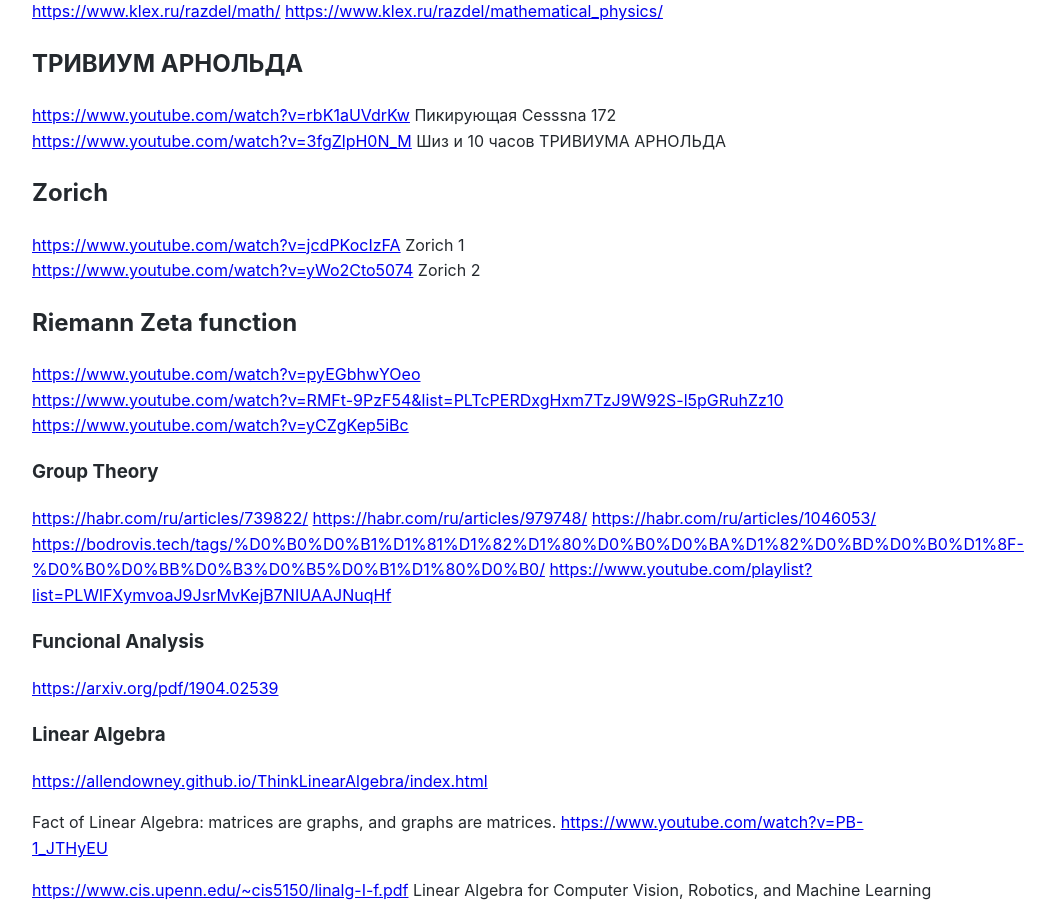
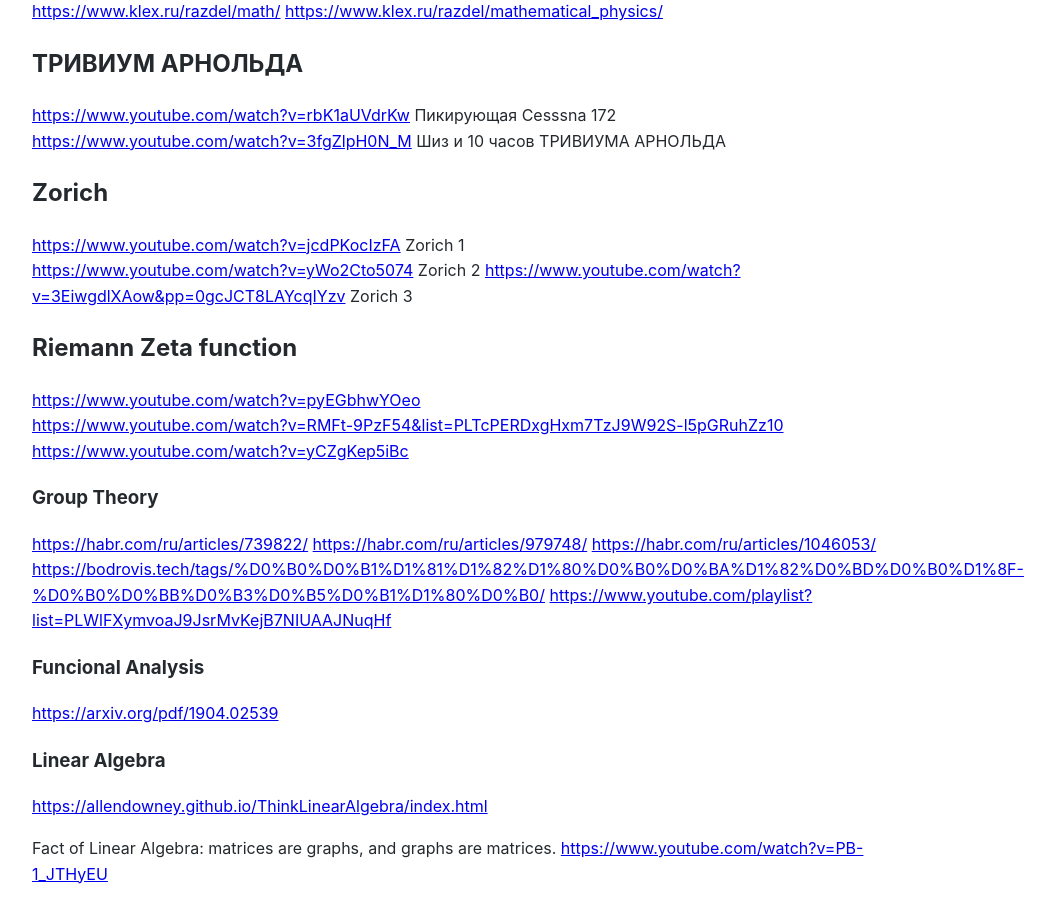
Before and after one commit to Michael-Lubinsky/michael-lubinsky.github.com, a Jekyll site: the page built from math/math.md, in a window 1280 px wide and 900 px high, scrolled down 667 px. Shown: the whole window, without its empty margins (158-1213 px from the left). Built offline with Jekyll 4.4.1, drawn with Linux system fonts in a browser that asks for light colours; our own code applies the rules of GitHub Pages for plain Markdown files.

Commit message:
Update math.md

```diff
--- a/math/math.md
+++ b/math/math.md
@@ -24,6 +24,7 @@
 ## Zorich
 <https://www.youtube.com/watch?v=jcdPKocIzFA> Zorich 1
 <https://www.youtube.com/watch?v=yWo2Cto5074> Zorich 2
+<https://www.youtube.com/watch?v=3EiwgdlXAow&pp=0gcJCT8LAYcqIYzv> Zorich 3
 
 ## Riemann Zeta function
 
```
